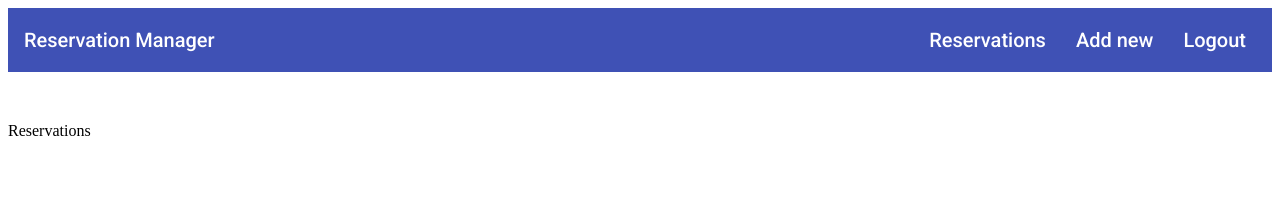
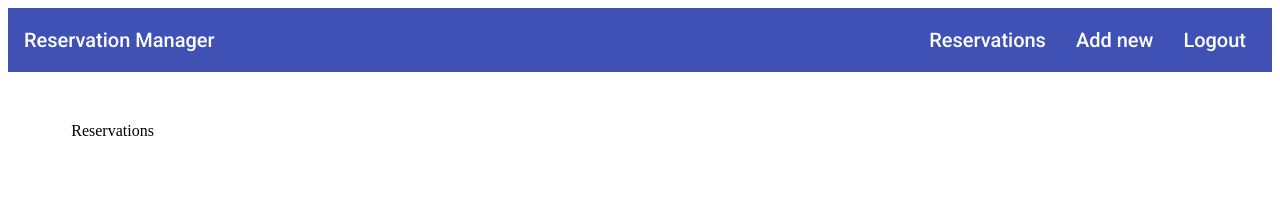
Before and after one commit to moscaluconstantin/ReservationsManager, an Angular app in the folder ReservationsManager/ReservationsManager.Angular/: page /account/employee in a window 1280 px wide. Shown: the top 212 px of the page. Built offline with nearby package versions, Linux system fonts and the light colour scheme; sample sign-in values are in the browser's storage.

Commit message:
Update employee.component.css

```diff
--- a/ReservationsManager/ReservationsManager.Angular/src/app/modules/employee/employee/employee.component.css
+++ b/ReservationsManager/ReservationsManager.Angular/src/app/modules/employee/employee/employee.component.css
@@ -0,0 +1,4 @@
+.container {
+  width: 90%;
+  margin: auto;
+}
```
